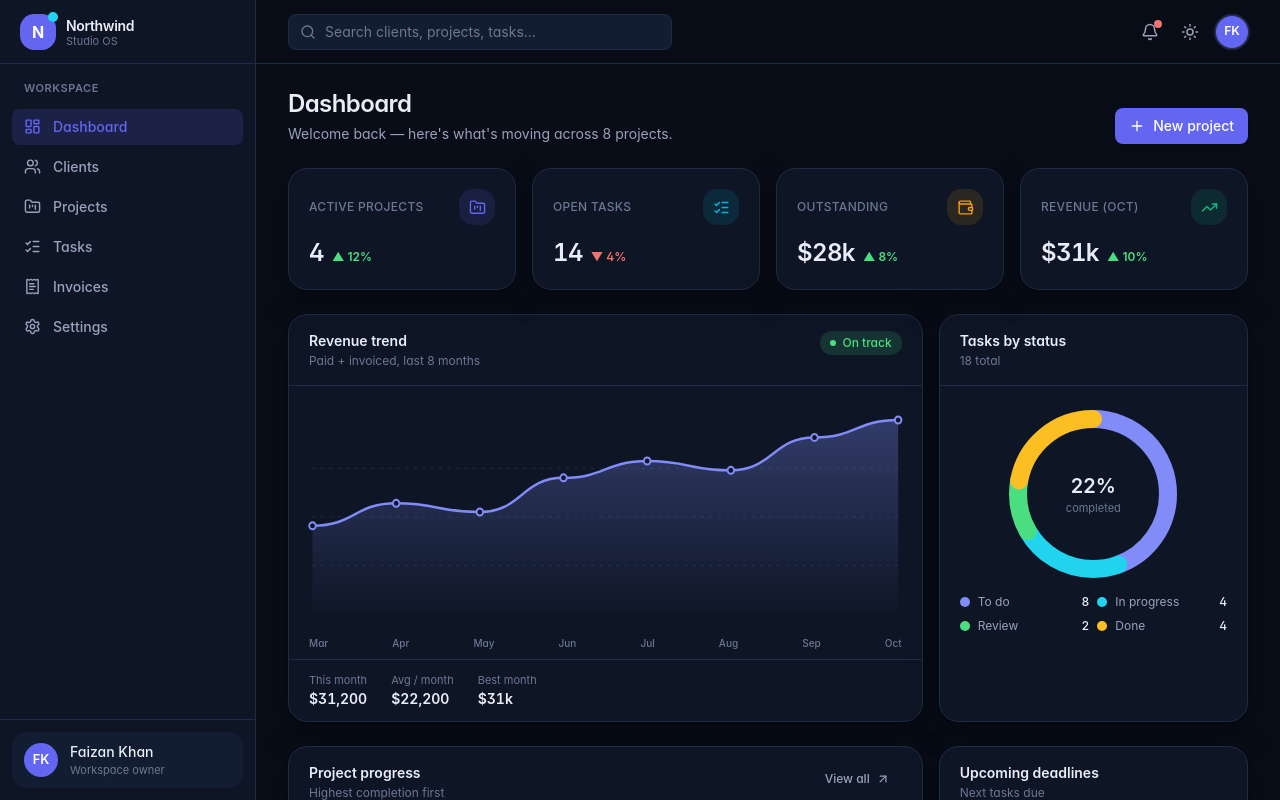
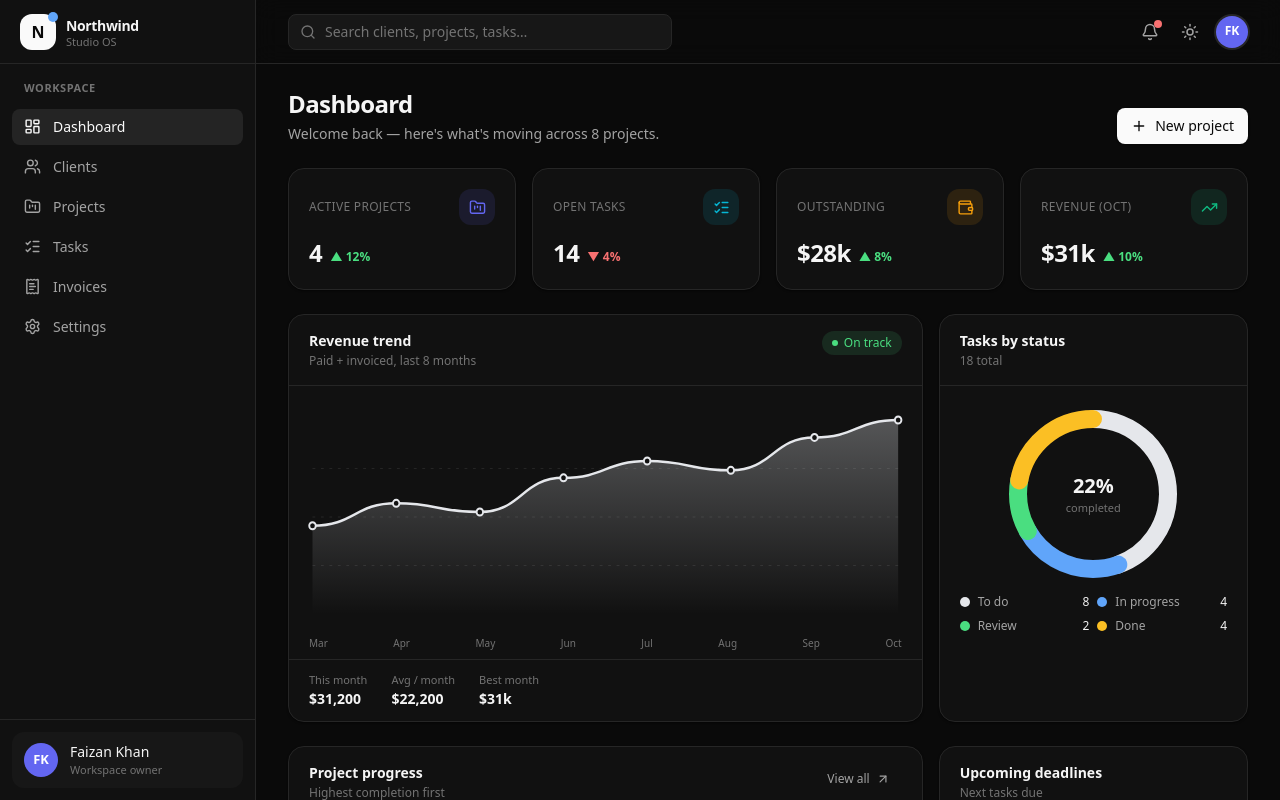
Before and after one commit to Faizan-khan144/northwind, a React (Vite) app: page / in a window 1280 px wide. Shown: the top 800 px of the page. Built offline with nearby package versions, Linux system fonts and the light colour scheme.

Commit message:
style: simplify theme — light default, monochrome palette, softer shadows

```diff
--- a/src/index.css
+++ b/src/index.css
@@ -3,63 +3,63 @@
 @custom-variant dark (&:where(.dark, .dark *));
 
 :root {
-  --bg: #f5f6f8;
+  --bg: #fafafa;
   --surface: #ffffff;
-  --surface-2: #f0f2f5;
-  --surface-3: #e9ecf1;
-  --border: #e3e7ee;
-  --border-strong: #d2d8e2;
-  --fg: #0d1526;
-  --muted: #55637a;
-  --faint: #8a97ac;
-  --accent: #4f46e5;
-  --accent-soft: rgba(79, 70, 229, 0.1);
+  --surface-2: #f5f5f5;
+  --surface-3: #ececec;
+  --border: #e8e8e8;
+  --border-strong: #d6d6d6;
+  --fg: #1a1a1a;
+  --muted: #666666;
+  --faint: #9b9b9b;
+  --accent: #1a1a1a;
+  --accent-soft: rgba(0, 0, 0, 0.05);
   --accent-fg: #ffffff;
   --success: #15803d;
-  --success-soft: rgba(21, 128, 61, 0.12);
+  --success-soft: rgba(21, 128, 61, 0.1);
   --warning: #b45309;
-  --warning-soft: rgba(180, 83, 9, 0.12);
+  --warning-soft: rgba(180, 83, 9, 0.1);
   --danger: #dc2626;
-  --danger-soft: rgba(220, 38, 38, 0.1);
+  --danger-soft: rgba(220, 38, 38, 0.08);
   --info: #0369a1;
-  --info-soft: rgba(3, 105, 161, 0.12);
-  --chart-1: #4f46e5;
-  --chart-2: #06b6d4;
-  --chart-3: #22c55e;
-  --chart-4: #f59e0b;
-  --chart-5: #ec4899;
-  --shadow: 0 1px 2px rgba(13, 21, 38, 0.04), 0 8px 24px rgba(13, 21, 38, 0.06);
-  --shadow-lg: 0 12px 40px rgba(13, 21, 38, 0.14);
+  --info-soft: rgba(3, 105, 161, 0.1);
+  --chart-1: #1f2937;
+  --chart-2: #2563eb;
+  --chart-3: #16a34a;
+  --chart-4: #d97706;
+  --chart-5: #6b7280;
+  --shadow: 0 1px 2px rgba(0, 0, 0, 0.04);
+  --shadow-lg: 0 12px 32px rgba(0, 0, 0, 0.1);
 }
 
 .dark {
-  --bg: #080d18;
-  --surface: #0e1626;
-  --surface-2: #131d31;
-  --surface-3: #1a2740;
-  --border: #1f2c45;
-  --border-strong: #2c3c5c;
-  --fg: #e8edf7;
-  --muted: #97a3ba;
-  --faint: #6b7891;
-  --accent: #6366f1;
-  --accent-soft: rgba(99, 102, 241, 0.16);
-  --accent-fg: #ffffff;
+  --bg: #0a0a0a;
+  --surface: #111111;
+  --surface-2: #171717;
+  --surface-3: #202020;
+  --border: #262626;
+  --border-strong: #3a3a3a;
+  --fg: #f5f5f5;
+  --muted: #a3a3a3;
+  --faint: #737373;
+  --accent: #fafafa;
+  --accent-soft: rgba(255, 255, 255, 0.08);
+  --accent-fg: #0a0a0a;
   --success: #4ade80;
-  --success-soft: rgba(74, 222, 128, 0.14);
+  --success-soft: rgba(74, 222, 128, 0.12);
   --warning: #fbbf24;
-  --warning-soft: rgba(251, 191, 36, 0.14);
+  --warning-soft: rgba(251, 191, 36, 0.12);
   --danger: #f87171;
-  --danger-soft: rgba(248, 113, 113, 0.14);
+  --danger-soft: rgba(248, 113, 113, 0.12);
   --info: #38bdf8;
-  --info-soft: rgba(56, 189, 248, 0.14);
-  --chart-1: #818cf8;
-  --chart-2: #22d3ee;
+  --info-soft: rgba(56, 189, 248, 0.12);
+  --chart-1: #e5e7eb;
+  --chart-2: #60a5fa;
   --chart-3: #4ade80;
   --chart-4: #fbbf24;
-  --chart-5: #f472b6;
-  --shadow: 0 1px 2px rgba(0, 0, 0, 0.3), 0 10px 30px rgba(0, 0, 0, 0.35);
-  --shadow-lg: 0 16px 50px rgba(0, 0, 0, 0.5);
+  --chart-5: #9ca3af;
+  --shadow: 0 1px 2px rgba(0, 0, 0, 0.5);
+  --shadow-lg: 0 16px 40px rgba(0, 0, 0, 0.6);
 }
 
 @theme inline {
@@ -90,8 +90,6 @@
   --color-chart-5: var(--chart-5);
   --shadow-card: var(--shadow);
   --shadow-pop: var(--shadow-lg);
-  --radius-xl: 0.9rem;
-  --radius-2xl: 1.2rem;
 }
 
 :root {
@@ -113,7 +111,6 @@ body {
   background-color: var(--bg);
   color: var(--fg);
   font-family:
-    'Inter',
     ui-sans-serif,
     system-ui,
     -apple-system,
@@ -123,8 +120,6 @@ body {
     Arial,
     sans-serif;
   -webkit-font-smoothing: antialiased;
-  text-rendering: optimizeLegibility;
-  font-feature-settings: 'cv11', 'ss01';
 }
 
 * {
@@ -167,7 +162,7 @@ body {
 @keyframes nw-scale {
   from {
     opacity: 0;
-    transform: translateY(8px) scale(0.98);
+    transform: translateY(8px) scale(0.99);
   }
   to {
     opacity: 1;
@@ -176,35 +171,9 @@ body {
 }
 
 .animate-fade {
-  animation: nw-fade 0.35s cubic-bezier(0.22, 1, 0.36, 1) both;
+  animation: nw-fade 0.3s cubic-bezier(0.22, 1, 0.36, 1) both;
 }
 
 .animate-scale {
-  animation: nw-scale 0.25s cubic-bezier(0.22, 1, 0.36, 1) both;
+  animation: nw-scale 0.2s cubic-bezier(0.22, 1, 0.36, 1) both;
 }
-
-.tabular {
-  font-variant-numeric: tabular-nums;
-}
-
-.stagger > * {
-  animation: nw-fade 0.4s cubic-bezier(0.22, 1, 0.36, 1) both;
-}
-.stagger > *:nth-child(1) {
-  animation-delay: 0.02s;
-}
-.stagger > *:nth-child(2) {
-  animation-delay: 0.06s;
-}
-.stagger > *:nth-child(3) {
-  animation-delay: 0.1s;
-}
-.stagger > *:nth-child(4) {
-  animation-delay: 0.14s;
-}
-.stagger > *:nth-child(5) {
-  animation-delay: 0.18s;
-}
-.stagger > *:nth-child(6) {
-  animation-delay: 0.22s;
-}
```
